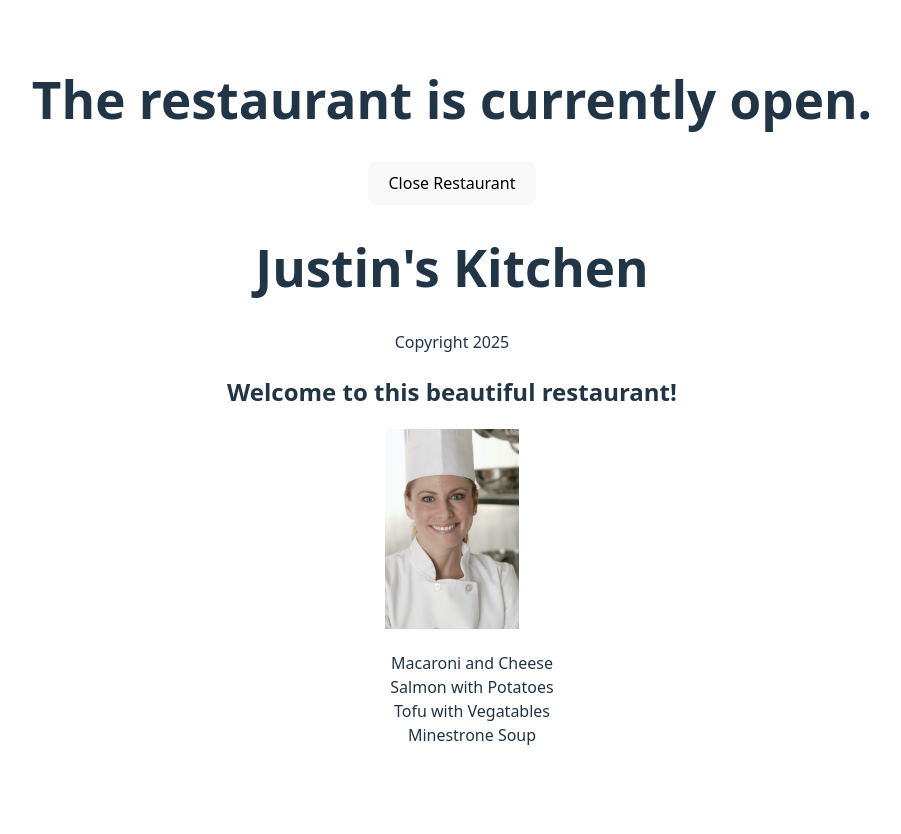
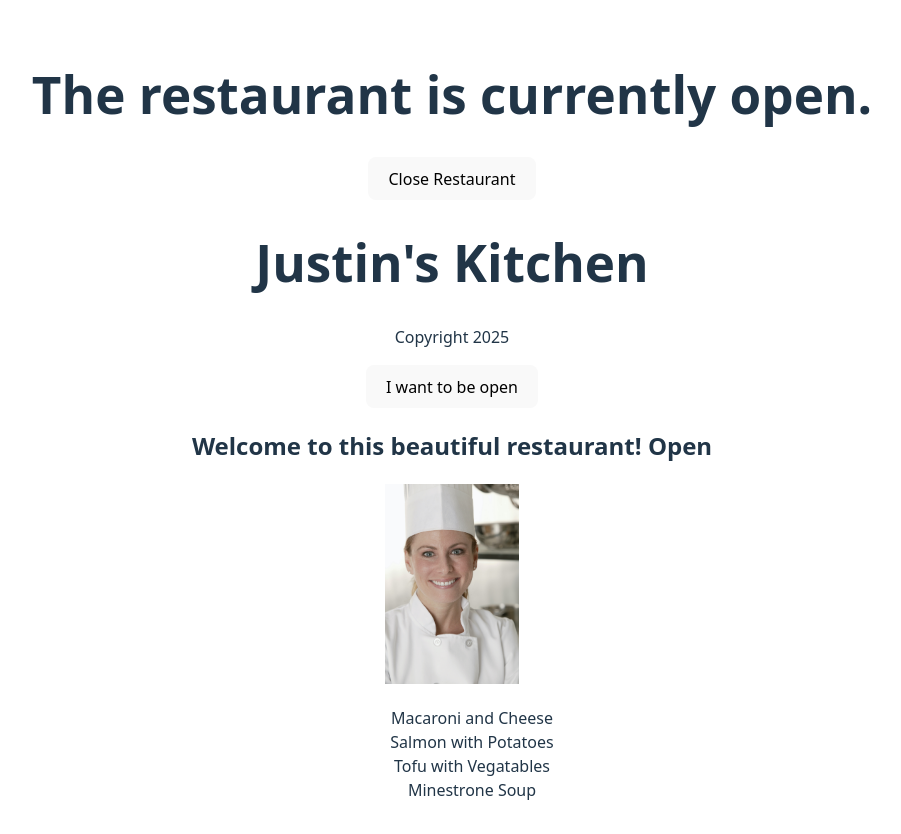
Before and after one commit to JustinStarrSNHU/react-project, a React (Vite) app: page / in a window 1280 px wide. Shown: the top 834 px of the page, without its empty margins (188-1089 px from the left). Before the commit the page ends 800 px from the top, so only its background shows below. Built offline with nearby package versions, Linux system fonts and the light colour scheme.

Commit message:
Handling state with nested components

```diff
--- a/src/App.jsx
+++ b/src/App.jsx
@@ -23,11 +23,12 @@ const dishObjects = items.map((dish, i) => ({
   title: dish
 }));
 
-function Main({ dishes }) {
+function Main({ dishes, openStatus, onStatus }) {
   return (
     <>
       <div>
-        <h2>Welcome to this beautiful restaurant!</h2>
+        <button onClick={() => onStatus(true)}>I want to be open </button>
+        <h2>Welcome to this beautiful restaurant! {openStatus ? "Open" : "Closed"} </h2>
       </div>
       <main>
         <img
@@ -51,11 +52,13 @@ function App() {
   return (
     <div>
       <h1>The restaurant is currently{" "}
-          {status ? "open" : "closed"}.</h1>
-
-      <button onClick={() => setStatus(!status)}>{status ? "Close" : "Open"} Restaurant</button>
+          {status ? "open" : "closed"}.
+      </h1>
+      <button onClick={() => setStatus(!status)}>
+        {status ? "Close" : "Open"} Restaurant
+      </button>
       <Header name="Justin" year={new Date().getFullYear()} />
-      <Main dishes = {dishObjects} />
+      <Main dishes = {dishObjects} openStatus={status} onStatus={setStatus} />
     </div>
   );
 }
```
